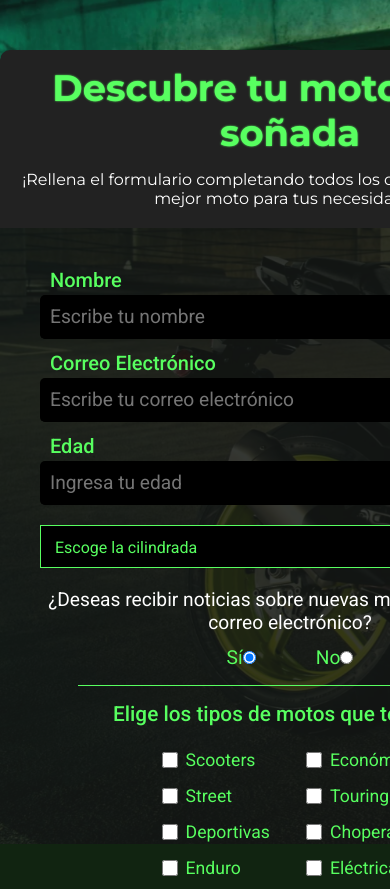
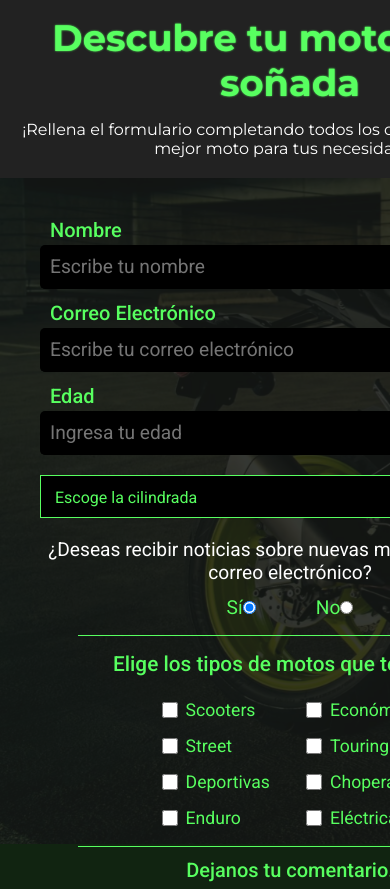
Before and after one commit to ramivolker/descubretumoto, a plain HTML site: page index.html in a window 390 px wide. Shown: the top 889 px of the page. Drawn offline with Linux system fonts and the light colour scheme; a web font is replaced by a local one.

Commit message:
Add files via upload
3er commit mobile responsive design

```diff
--- a/style.css
+++ b/style.css
@@ -244,7 +244,8 @@ form label{
 @media screen and (max-width: 900px) {
     #container-title{
         width: 580px;
-        border-radius: 10px 10px 0 0;
+        border-radius: 0;
+        margin: 0 auto 0;
     }
 
     h1, #description{
```
